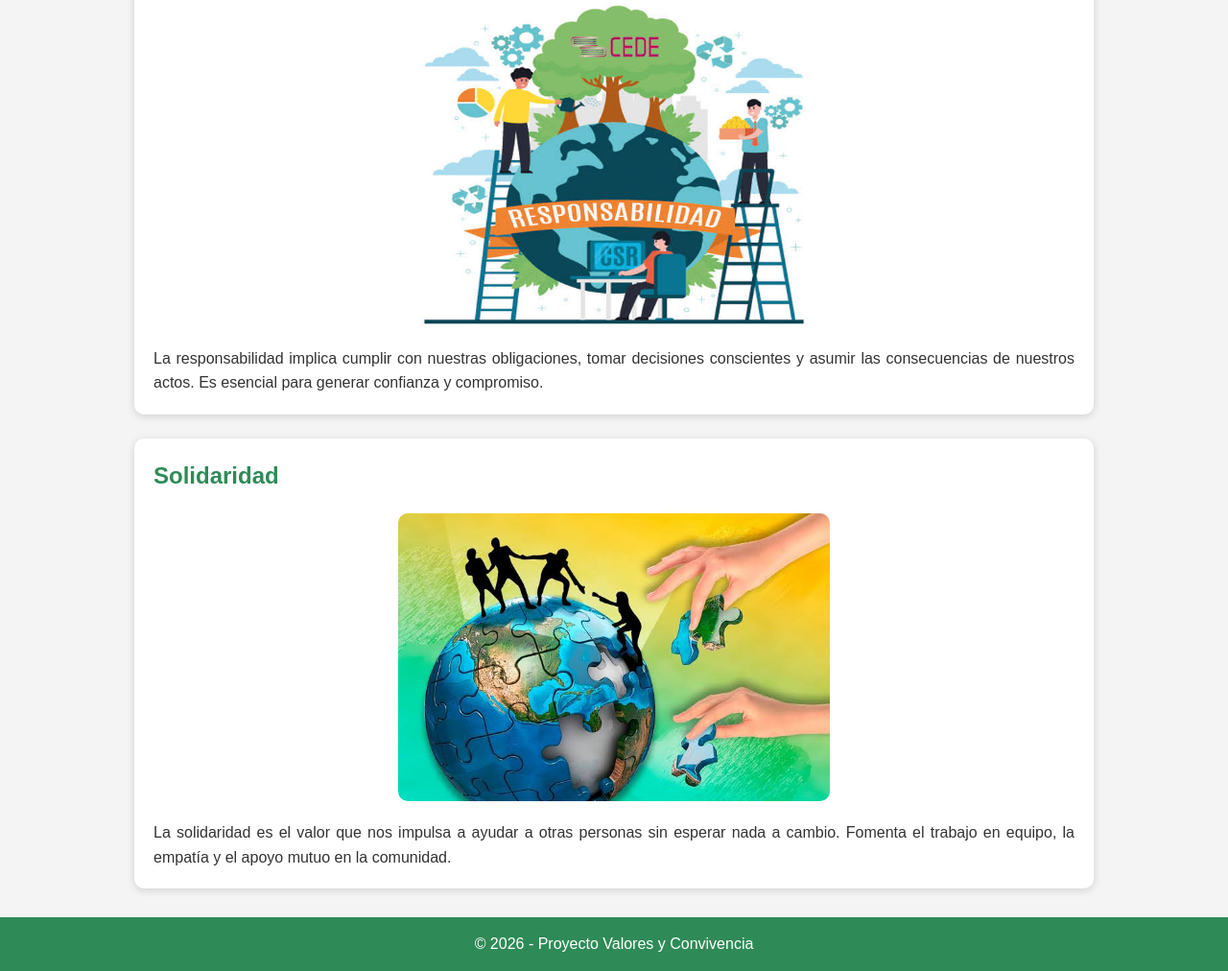
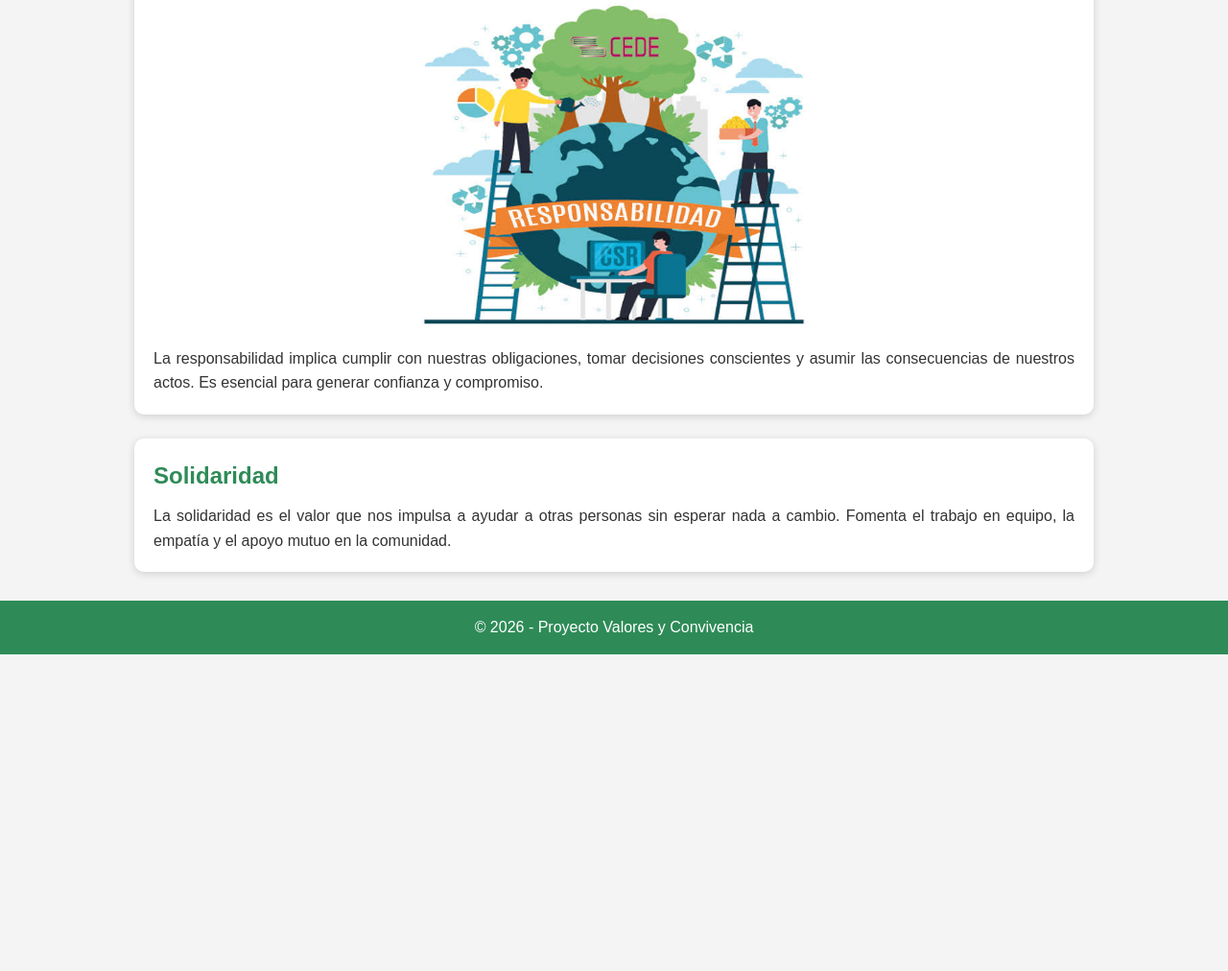
Before and after one commit to cruzangeles-josue/valores-convivencia, a plain HTML site: page informacion.html in a window 1280 px wide. Shown: the part 997-2009 px from the top of the page at 96% size. After the commit the page ends 1679 px from the top, so only its background shows below. Drawn offline with Linux system fonts and the light colour scheme.

Commit message:
se eliminaron imagenes

```diff
--- a/informacion.html
+++ b/informacion.html
@@ -65,7 +65,7 @@
 
             <h2>Solidaridad</h2>
 
-            <img src="img/soliradida.jpg" alt="Solidaridad">
+
 
             <p>
                 La solidaridad es el valor que nos impulsa a ayudar a otras personas
```
